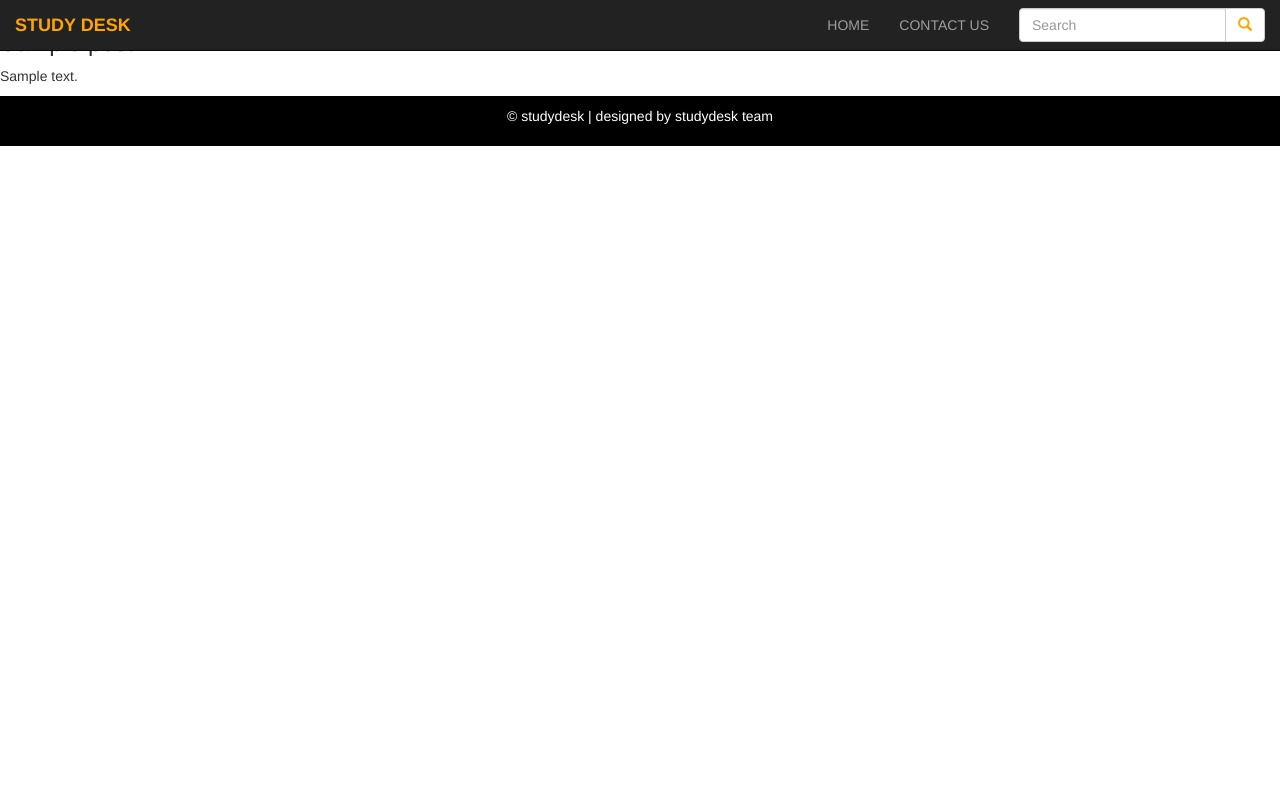
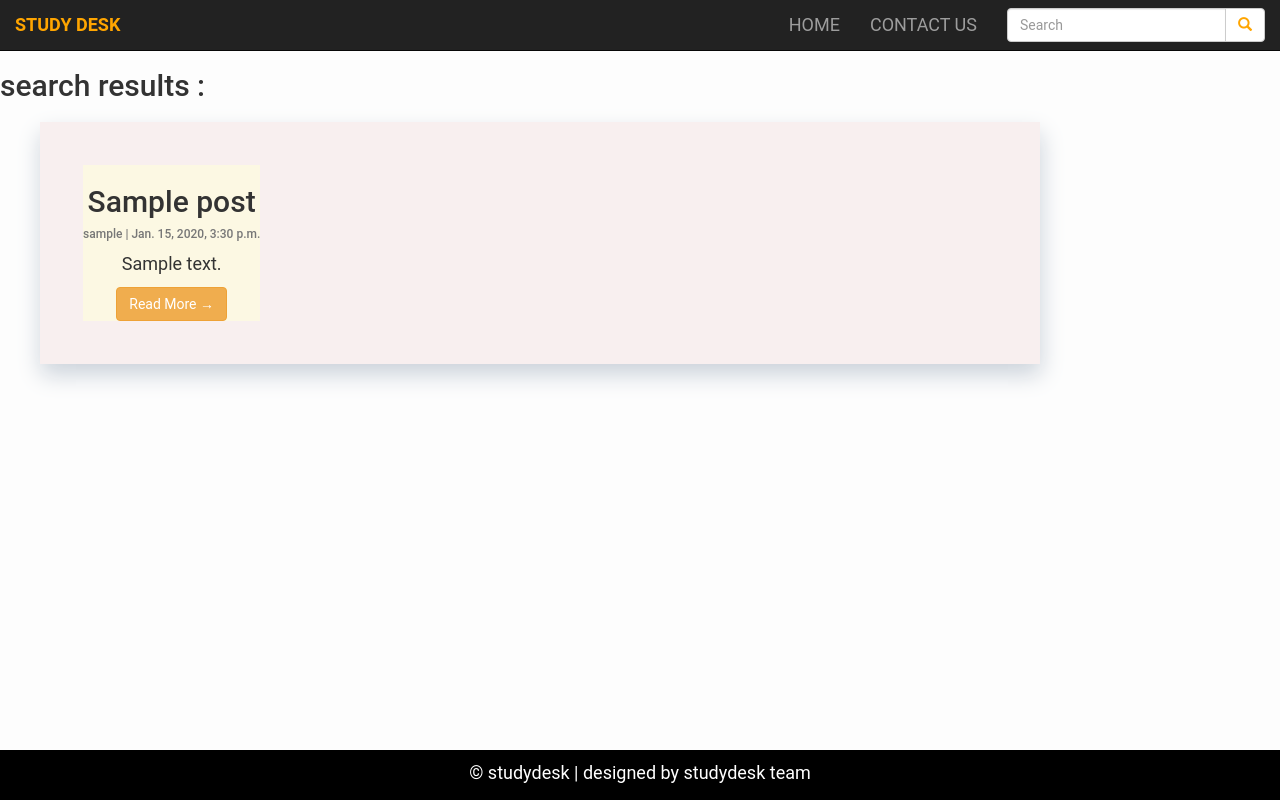
Before and after one commit to hasanmdarif/studydesk, a Django app: template templates/search.html in a window 1280 px wide. Run offline with Django 3.2, Linux system fonts and the light colour scheme; tables that the repository leaves empty hold one stand-in row (values such as "Sample post"); the template is opened without the code that fills it: values that come from a table or form of the project are taken from there, most other values are stand-ins (such as "Sample title", 1, 10 or a date in 2020); some libraries are stand-ins or nearby versions.

Commit message:
Search functionality implemented

```diff
--- a/blog/urls.py
+++ b/blog/urls.py
@@ -5,4 +5,5 @@ urlpatterns = [
     path('contact/', views.contactUs, name='contact'),
     path('', views.PostList.as_view(), name='home'),
     path('<slug:slug>/', views.PostDetail.as_view(), name='post_detail'),
+    path('search', views.search, name='search'),
 ]
--- a/templates/base.html
+++ b/templates/base.html
@@ -65,11 +65,11 @@
     <div class="collapse navbar-collapse" id="myNavbar">
 
 
-      <form class="navbar-form navbar-right" role="search">
+      <form method="get" action="/search" class="navbar-form navbar-right" role="search">
         <div class="form-group input-group">
-          <input type="text" class="form-control" placeholder="Search">
+          <input type="text" class="form-control" placeholder="Search" name="query" id="query">
           <span class="input-group-btn">
-            <button class="btn btn-default" type="button">
+            <button class="btn btn-default" type="submit">
               <span style="color: orange" class="glyphicon glyphicon-search"></span>
             </button>
           </span>
--- a/templates/search.html
+++ b/templates/search.html
@@ -1,41 +1,120 @@
-{#{% extends 'base.html' %}#}
-{##}
-{#{% block title %} Search Results {% endblock title %}#}
-{#{% block body %}#}
-{##}
-{#    {% for post in post_list  %}#}
-{#    <div class="row no-gutters border rounded overflow-hidden flex-md-row mb-4 shadow-sm h-md-250 my-4 position-relative">#}
-{#        <div class="col p-4 d-flex flex-column position-static">#}
-{#            <strong class="d-inline-block mb-2 text-primary">Article  by {{post.author}}</strong>#}
-{#            <h3 class="mb-0">{{post.title}}</h3>#}
-{#            <div class="mb-1 text-muted">{{post.datetime}}</div>#}
-{#            <p class="card-text mb-auto">{{post.content| truncatechars:500}}</p>#}
-{#            <div class="my-2">#}
-{#            	<a href="/blog/{{post.slug}}" role="button" class="btn btn-primary">Continue reading</a>#}
-{#            </div>#}
-{##}
-{#        </div>#}
-{#        <div class="col-auto d-none d-lg-block">#}
-{#            <svg class="bd-placeholder-img" width="200" height="250" xmlns="http://www.w3.org/2000/svg" preserveAspectRatio="xMidYMid slice" focusable="false" role="img" aria-label="Placeholder: Thumbnail">#}
-{#                <title>Placeholder</title>#}
-{#                <rect width="100%" height="100%" fill="#55595c"></rect><text x="50%" y="50%" fill="#eceeef" dy=".3em">Thumbnail</text>#}
-{#            </svg>#}
-{#        </div>#}
-{#        </div>#}
-{##}
-{#        {% endfor %}#}
-{##}
-{##}
-{# {% endblock %}#}
+        {% extends "base.html" %}
+        {% block title %} Search results  {% endblock title %}
+        {% block body %}
 
-{% extends "base.html" %}
-{% load static %}
-{% block body %}
-    {% for post in all_search_results %}
-        <h3>{{post.title}}</h3>
-        <p>{{post.content}}</p>
+        <style>
+        	body {
+                font-family: "Roboto", sans-serif;
+                font-size: 18px;
+                background-color: #fdfdfd;
+                margin:0px;
+                position: relative;
 
-    {% empty %}
-        <h2>No results found</h2>
-    {% endfor %}
-{% endblock %}
+
+            }
+            footer {
+                position:fixed;
+                padding: 10px 10px 0px 10px;
+                bottom: 0;
+                height: 50px;
+                background: black;
+                color:white;
+                width: 100%;
+            }
+
+
+            .font1{
+            	font-family: var(--font1);
+            }
+            .font2{
+            	font-family: var(--font2);
+            }
+
+            .max-width-1{
+            	max-width: 100vw;
+            }
+            .max-width-2{
+            	max-width: 60vw;
+            }
+            .head_text {
+                color: white;
+            }
+
+            .card {
+                box-shadow: 1px 11px 22px #ccd3db;
+            }
+            .content{
+            	height: 150px;
+            	background-color: rgb(248, 239, 239);
+            	display: flex;
+            	margin-top: 12px;
+            	padding: 5px;
+            	margin-bottom: 12px;
+            	position: relative;
+            }
+            .content-left{
+            	font-family: var(--font1);
+            	display: flex;
+            	flex-direction: column;
+            	justify-content: center;
+            }
+            .container{
+            	display: flex;
+            	text-align: center;
+            	height: 50px
+            	background-color: rgb(245, 195, 195);
+            	align-self: center;
+            	padding: 5px;
+                padding-right: 5px;
+                padding-left: 5px;
+                padding-top: 5px;
+                margin: -5px;
+                margin-top: 13px;
+
+            }
+            .card{
+            	display: flex;
+            	padding: 43px;
+            	margin: 40px;
+            	width: 1000px;
+            	background-color: rgb(248, 239, 239);
+            	margin-top: 2px;
+
+            }
+
+
+        </style>
+        <hr>
+        <h2>search results :</h2>
+        <div class="container">
+            <div class="rows">
+                <!-- Blog Entries Column -->
+                <!-- <div class="col-md-8 mt-3 left"> -->
+                {% for post in post_list %}
+                         <div class="card mb-4">
+                            <div class="card-border text-white bg-warning mb-4">
+                                <strong><h2 class="card-title">{{ post.title }}</h2></strong>
+                                <p class="card-text text-muted h6">{{ post.author }} | {{ post.created_on}} </p>
+                                <p class="card-text">{{post.excerpt|safe }}</p>
+
+                                <a  href="{% url 'post_detail' post.slug  %}" class="btn btn-warning">Read More &rarr;</a>
+                            </div>
+                        </div>
+                    {% empty %}
+
+                       <h1>Oops! No result found</h1>
+
+                        <br>your search query: <b>{{query}} </b> did not match any document</br>.<br>
+{#                        suggestions:#}
+{#                            <ul>#}
+{#                                <li>#}
+{#                                 try different keywords.#}
+{#                                </li>#}
+{#                            </ul>#}
+
+
+                {% endfor %}
+            </div>
+        </div>
+    </div>
+    {%endblock%}
```
Also changed, not shown: blog/views.py (+8 -0 lines).
